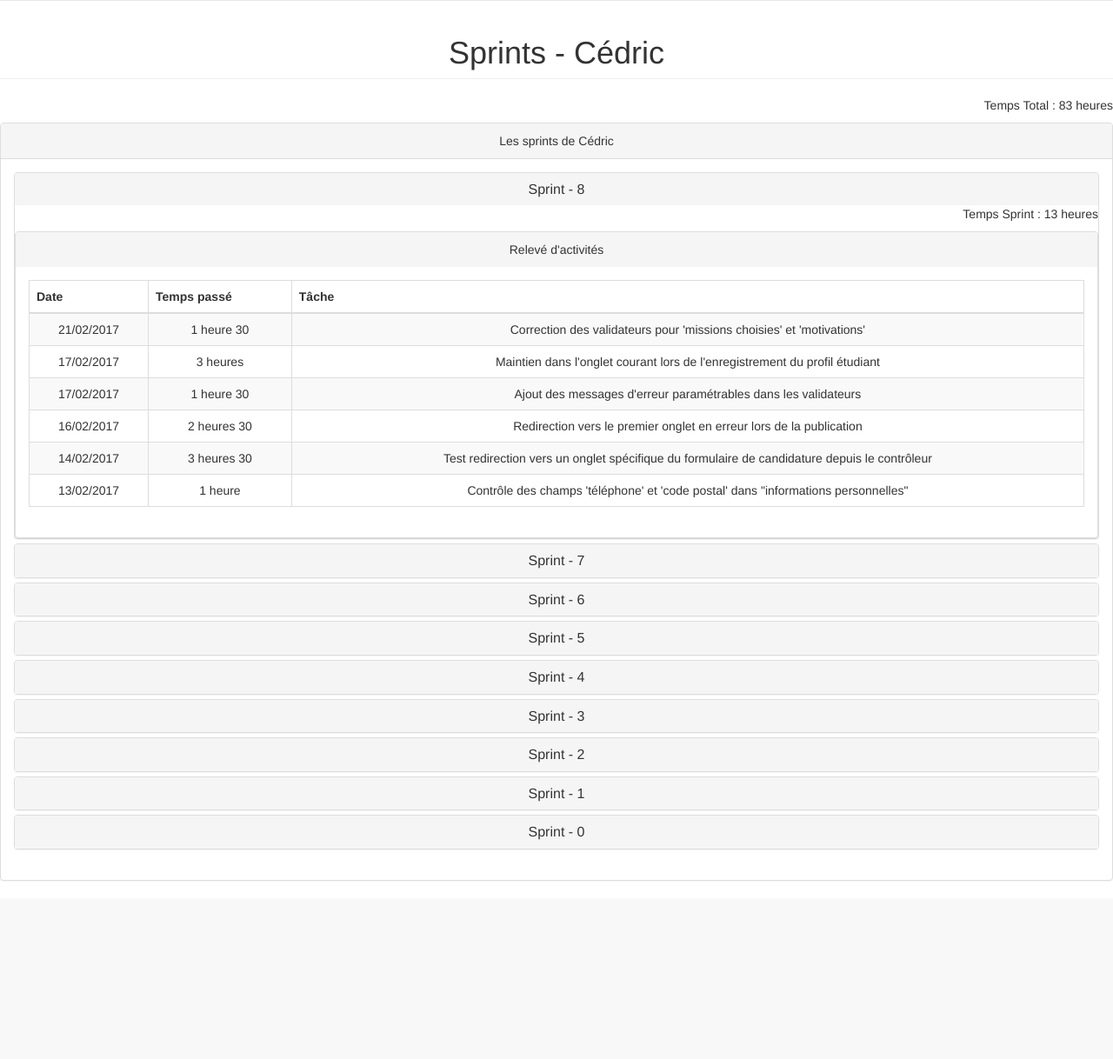
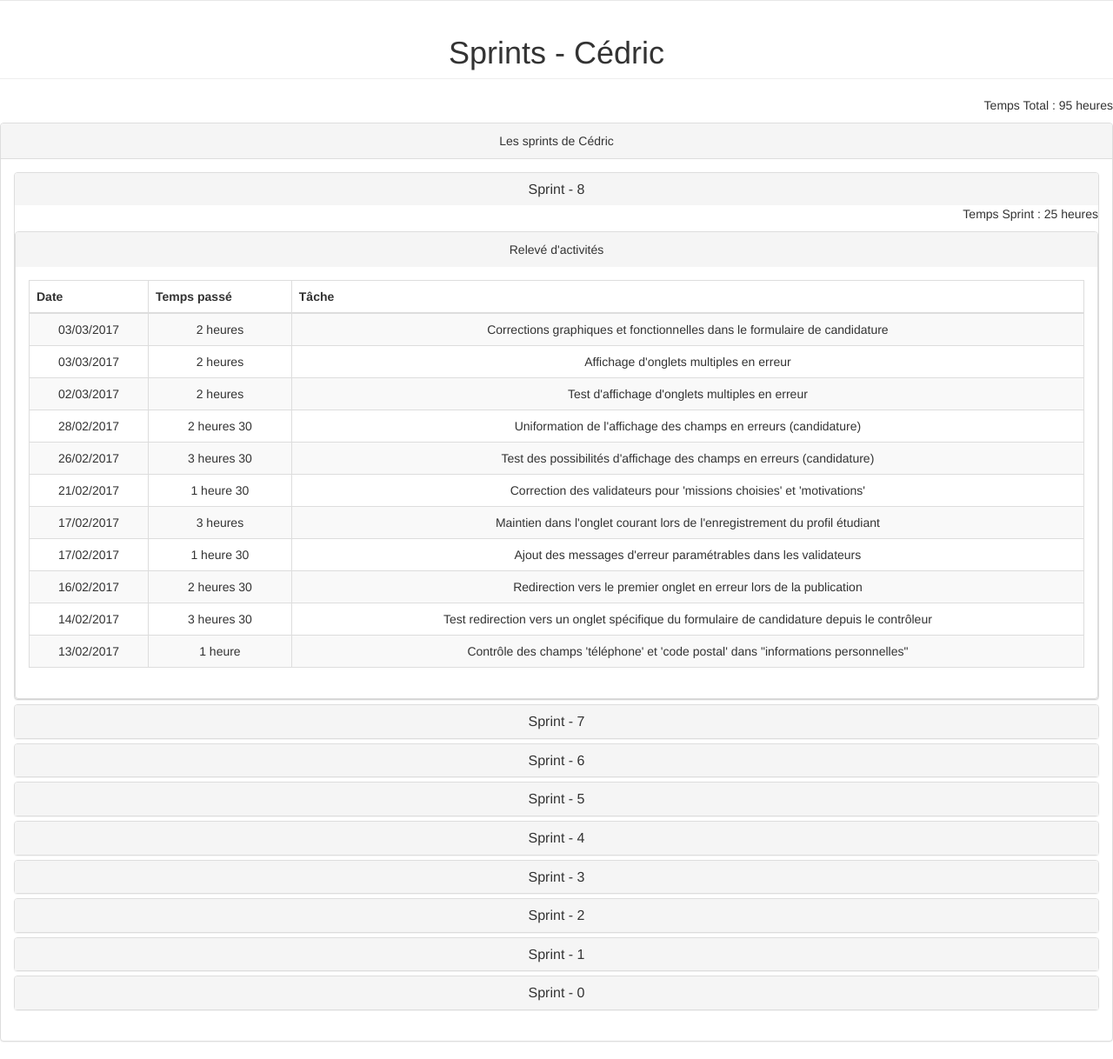
Before and after one commit to ClementDy/siteGLP, a PHP site: page /sprintsCedric.php in a window 1280 px wide, after a click on "Sprint - 8". Shown: the part 760-1978 px from the top of the page at 87% size. Before the commit the page ends 1773 px from the top, so only its background shows below. Run offline with PHP 8.4, Linux system fonts and the light colour scheme; the visitor is signed in with stand-in values (Sample User, id 1); some libraries are stand-ins or nearby versions.

Commit message:
Maj temps passé Sprint 8

```diff
--- a/pages/sprintsCedric.php
+++ b/pages/sprintsCedric.php
@@ -11,7 +11,7 @@
 
                     <div class="row">
                 <div class="col-lg-12">
-                    <p style="text-align:right"> Temps Total : 83 heures</p>
+                    <p style="text-align:right"> Temps Total : 95 heures</p>
                     <div class="panel panel-default">
                         <div class="panel-heading">
                             Les sprints de C&eacute;dric
@@ -28,7 +28,7 @@
                                         </h4>
                                     </div>
                                     <div id="sprint8" class="panel-collapse collapse">
-                                        <p style="text-align:right"> Temps Sprint : 13 heures</p>
+                                        <p style="text-align:right"> Temps Sprint : 25 heures</p>
                                         <div class="panel panel-default">
                                             <div class="panel-heading">
                                                 Relev&eacute; d'activit&eacute;s
@@ -45,6 +45,31 @@
                                                             </tr>
                                                         </thead>
                                                         <tbody>
+                                                            <tr>
+                                                                <td>03/03/2017</td>
+                                                                <td>2 heures</td>
+                                                                <td>Corrections graphiques et fonctionnelles dans le formulaire de candidature</td>
+                                                            </tr>
+                                                            <tr>
+                                                                <td>03/03/2017</td>
+                                                                <td>2 heures</td>
+                                                                <td>Affichage d'onglets multiples en erreur</td>
+                                                            </tr>
+                                                            <tr>
+                                                                <td>02/03/2017</td>
+                                                                <td>2 heures</td>
+                                                                <td>Test d'affichage d'onglets multiples en erreur</td>
+                                                            </tr>
+                                                            <tr>
+                                                                <td>28/02/2017</td>
+                                                                <td>2 heures 30</td>
+                                                                <td>Uniformation de l'affichage des champs en erreurs (candidature)</td>
+                                                            </tr>
+                                                            <tr>
+                                                                <td>26/02/2017</td>
+                                                                <td>3 heures 30</td>
+                                                                <td>Test des possibilités d'affichage des champs en erreurs (candidature)</td>
+                                                            </tr>
                                                             <tr>
                                                                 <td>21/02/2017</td>
                                                                 <td>1 heure 30</td>
```
